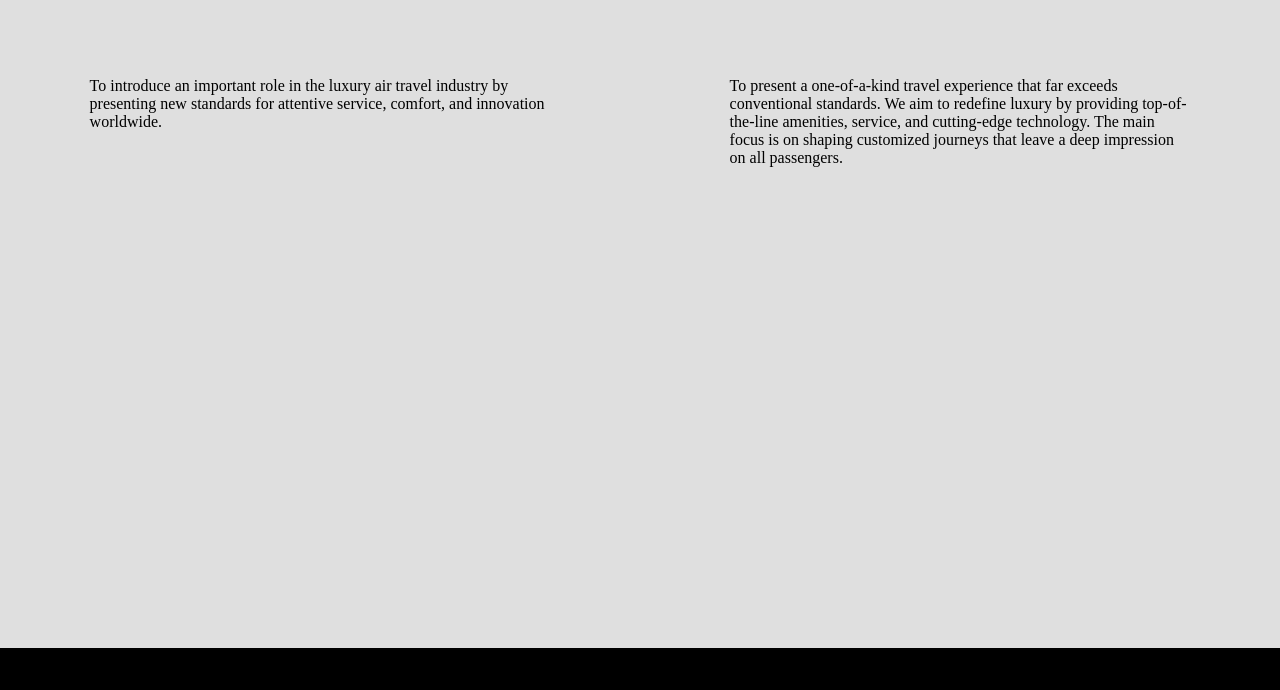
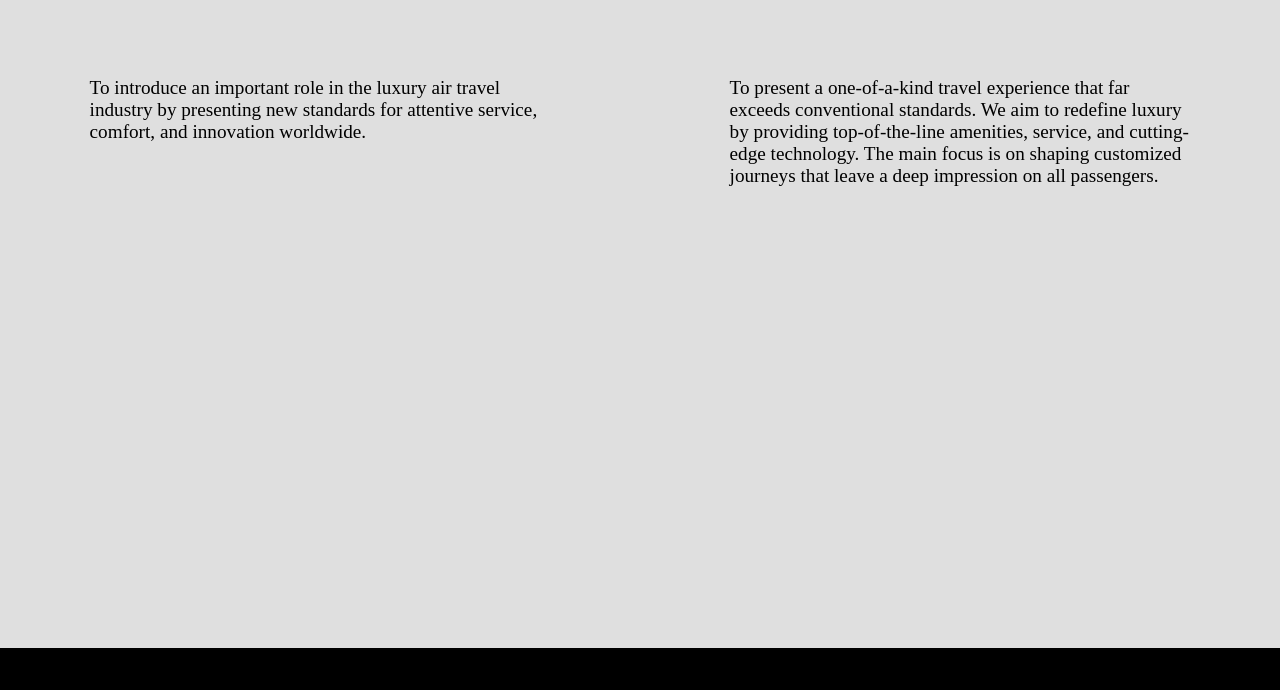
Before and after one commit to aMatthewP/spadesairlines, a plain HTML site: page index.html in a window 1280 px wide. Shown: the part 2552-3242 px from the top of the page. Drawn offline with nearby package versions, Linux system fonts and the light colour scheme; a web font is replaced by a local one.

Commit message:
fixed mission vision p font-size

```diff
--- a/style.css
+++ b/style.css
@@ -113,11 +113,6 @@ div.carousel > a {
 	padding-right: 2vw;
 }
 
-/*become a member*/
-div.become-a-member {
-
-}
-
 /*about us*/
 div.about-us {
 	display: flex;
@@ -151,6 +146,10 @@ div.mission-vision > .mission > h1 {
 	margin-bottom: 10vh;
 }
 
+div.mission-vision > .mission > p {
+	font-size: 1.5vw;
+}
+
 div.mission-vision > .vision {
 	width: 50%;
 	display: flex;
@@ -161,6 +160,10 @@ div.mission-vision > .vision {
 
 div.mission-vision > .vision > h1 {
 	margin-bottom: 10vh;
+}
+
+div.mission-vision > .vision > p {
+	font-size: 1.5vw;
 }
 
 /*Footer*/
```
